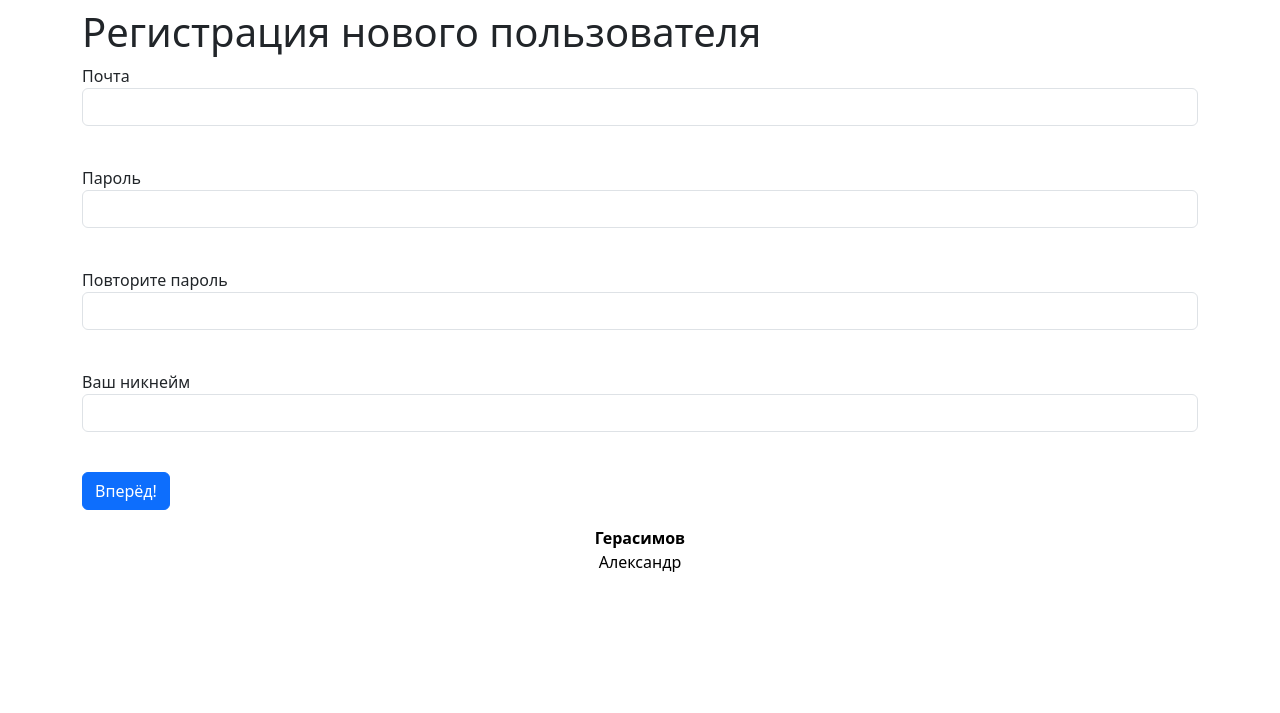
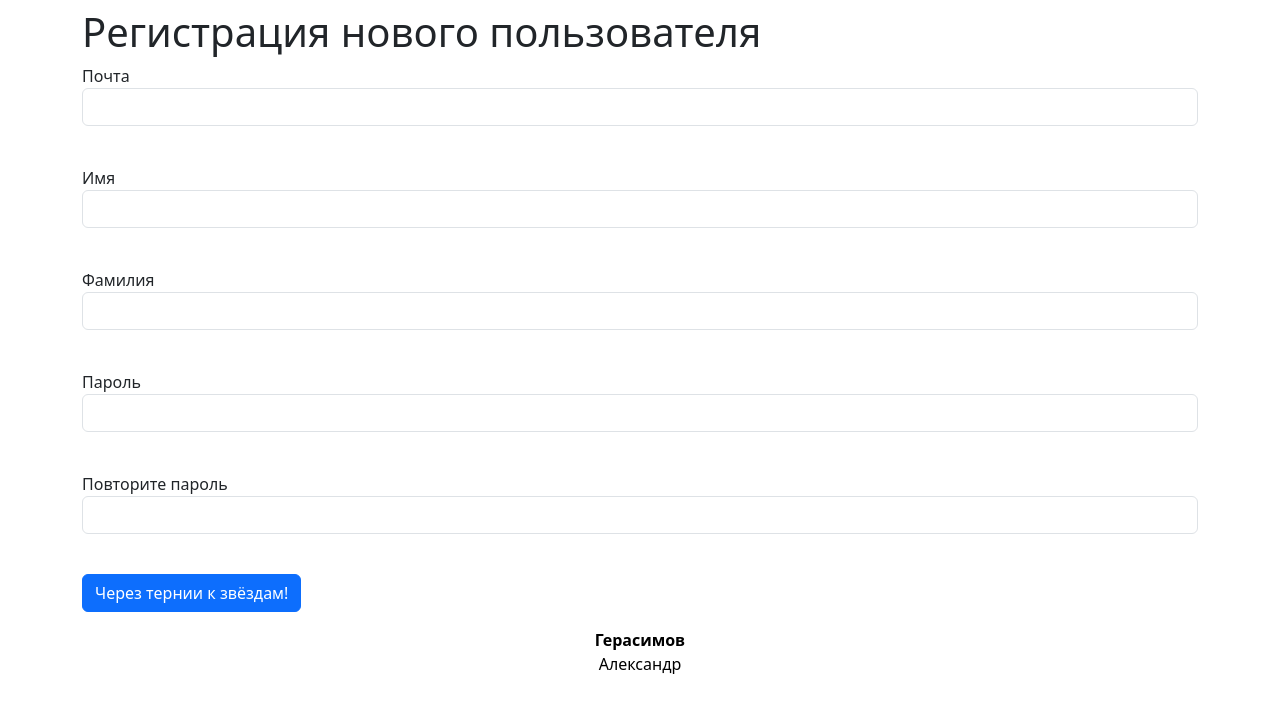
Before and after one commit to Aleksander1Byte/SpaceEd, a Flask app: page /register in a window 1280 px wide. Shown: the part 56-769 px from the top of the page. Run offline with Flask 3, Linux system fonts and the light colour scheme; some libraries are stand-ins or nearby versions.

Commit message:
Added first_name and last_name fields to user model

```diff
--- a/data/forms/RegisterForm.py
+++ b/data/forms/RegisterForm.py
@@ -8,6 +8,6 @@ class RegisterForm(FlaskForm):
     password = PasswordField('Пароль', validators=[DataRequired()])
     password_again = PasswordField('Повторите пароль',
                                    validators=[DataRequired()])
-    nickname = StringField('Ваш никнейм',
-                           validators=[DataRequired()])
-    submit = SubmitField('Вперёд!')
+    first_name = StringField('Имя', validators=[DataRequired()])
+    last_name = StringField('Фамилия', validators=[DataRequired()])
+    submit = SubmitField('Через тернии к звёздам!')
--- a/data/users.py
+++ b/data/users.py
@@ -11,7 +11,8 @@ from .db_session import SqlAlchemyBase
 class User(SqlAlchemyBase, UserMixin, SerializerMixin):
     __tablename__ = 'users'
     id = sqlalchemy.Column(sqlalchemy.Integer, primary_key=True, autoincrement=True)
-    nickname = sqlalchemy.Column(sqlalchemy.String, nullable=False)
+    first_name = sqlalchemy.Column(sqlalchemy.String, nullable=False)
+    last_name = sqlalchemy.Column(sqlalchemy.String, nullable=False)
     email = sqlalchemy.Column(sqlalchemy.String, unique=True, nullable=False)
     hashed_password = sqlalchemy.Column(sqlalchemy.String, nullable=False)
     created_date = sqlalchemy.Column(sqlalchemy.DateTime, default=datetime.datetime.now)
--- a/main.py
+++ b/main.py
@@ -30,6 +30,19 @@ def main():
     )
 
 
+@app.route('/swap')
+@login_required
+def get_admin():
+    db_sess = create_session()
+    user = db_sess.query(User).get(current_user.id)
+    if user.is_admin:
+        user.is_admin = False
+    else:
+        user.is_admin = True
+    db_sess.commit()
+    return f'Удивительно! Ваши права перевернулись на {user.is_admin}'
+
+
 @app.route('/register', methods=['GET', 'POST'])
 def register():
     form = RegisterForm()
@@ -46,7 +59,7 @@ def register():
         if (
             db_sess.query(User)
             .filter(
-                (User.email == form.email.data) | (User.nickname == form.nickname.data)
+                (User.email == form.email.data)
             )
             .first()
         ):
@@ -57,7 +70,7 @@ def register():
                 message="Такой пользователь уже есть",
                 current_user=current_user,
             )
-        user = User(nickname=form.nickname.data, email=form.email.data)
+        user = User(first_name=form.first_name.data, last_name=form.last_name.data, email=form.email.data)
         user.set_password(form.password.data)
         db_sess.add(user)
         db_sess.commit()
--- a/templates/register.html
+++ b/templates/register.html
@@ -9,6 +9,24 @@
         {{ form.email.label }}<br>
         {{ form.email(class="form-control", type="email") }}<br>
         {% for error in form.email.errors %}
+    <p class="alert alert-danger" role="alert">
+        {{ error }}
+    </p>
+    {% endfor %}
+    </p>
+    <p>
+        {{ form.first_name.label }}<br>
+        {{ form.first_name(class="form-control") }}<br>
+        {% for error in form.first_name.errors %}
+    <p class="alert alert-danger" role="alert">
+        {{ error }}
+    </p>
+    {% endfor %}
+    </p>
+    <p>
+        {{ form.last_name.label }}<br>
+        {{ form.last_name(class="form-control") }}<br>
+        {% for error in form.last_name.errors %}
     <p class="alert alert-danger" role="alert">
         {{ error }}
     </p>
@@ -32,15 +50,6 @@
     </p>
     {% endfor %}
     </p>
-    <p>
-        {{ form.nickname.label }}<br>
-        {{ form.nickname(class="form-control") }}<br>
-        {% for error in form.nickname.errors %}
-    <p class="alert alert-danger" role="alert">
-        {{ error }}
-    </p>
-    {% endfor %}
-    </p>
     <p>{{ form.submit(type="submit", class="btn btn-primary") }}</p>
     {{message}}
 </form>
```
